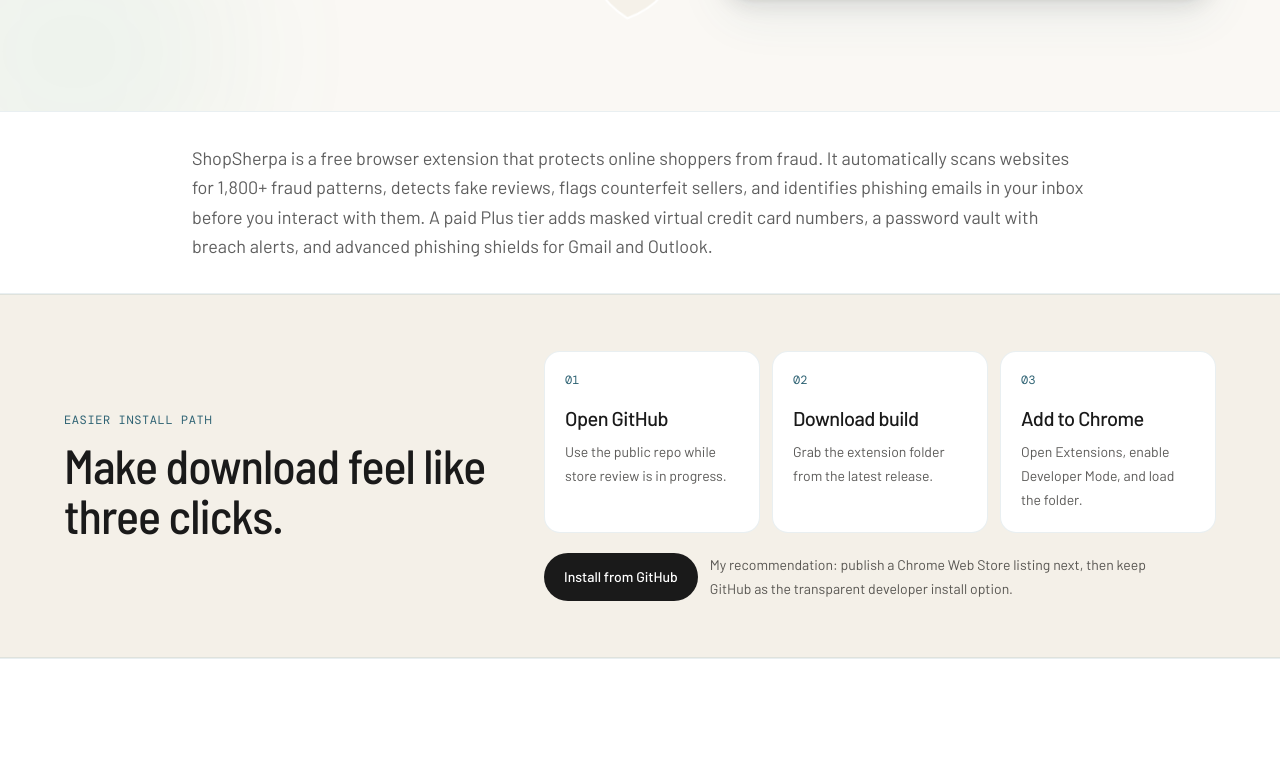
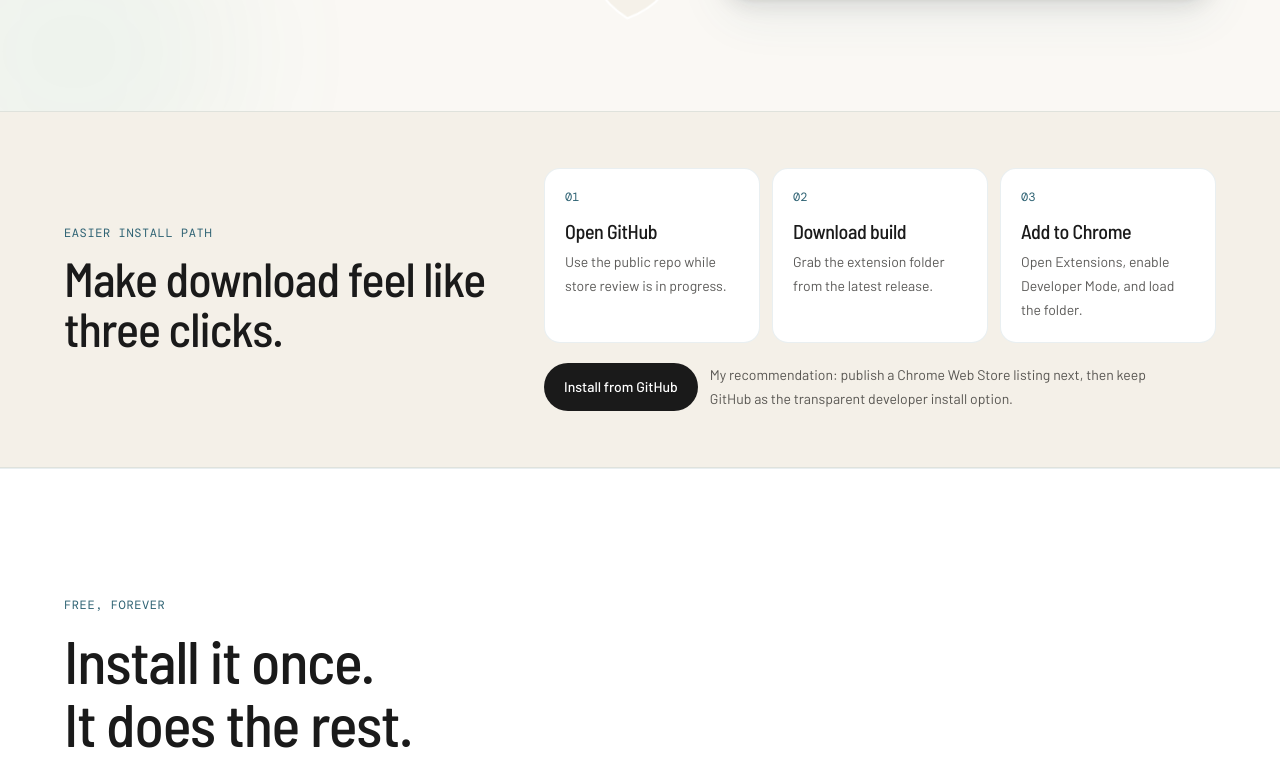
Before and after one commit to H0n3st1y/shopsherpa-landing, a Next.js app: page / in a window 1280 px wide. Shown: the part 817-1594 px from the top of the page. Built offline with nearby package versions, Linux system fonts and the light colour scheme; no server answers.

Commit message:
Add files via upload

```diff
--- a/app/layout.tsx
+++ b/app/layout.tsx
@@ -146,8 +146,6 @@
       "founder": { "@id": `${siteUrl}/#founder` },
       "sameAs": [
         "https://x.com/shop_sherpa",
-        "https://www.linkedin.com/company/shopsherpa",
-        "https://www.instagram.com/shop_sherpa/",
       ],
     },
 
@@ -171,9 +169,6 @@
       "name": "Anghelo Araujo Lazaro",
       "jobTitle": "Founder & CEO",
       "url": `${siteUrl}/team`,
-      "sameAs": [
-        "https://www.linkedin.com/in/angheloaraujolazaro/",
-      ],
       "worksFor": { "@id": `${siteUrl}/#organization` },
       "alumniOf": [
         {
--- a/app/page.tsx
+++ b/app/page.tsx
@@ -87,9 +87,14 @@
         <div aria-hidden className="blob-float-slow absolute -bottom-24 -left-24 size-80 rounded-full bg-[#1d9e75]/5 blur-3xl pointer-events-none" />
       </section>
 
-      <section id="what-is-shopsherpa" aria-label="What is ShopSherpa" className="border-y border-[#2e6273]/10 bg-white px-6 py-8 md:px-8">
-        <p className="mx-auto max-w-4xl text-base leading-relaxed text-[#1a1a1a]/70 md:text-lg">
-          ShopSherpa is a free browser extension that protects online shoppers from fraud. It automatically scans websites for 1,800+ fraud patterns, detects fake reviews, flags counterfeit sellers, and identifies phishing emails in your inbox before you interact with them. A paid Plus tier adds masked virtual credit card numbers, a password vault with breach alerts, and advanced phishing shields for Gmail and Outlook.
+      <section id="what-is-shopsherpa" aria-label="What is ShopSherpa" className="sr-only">
+        <p>
+          ShopSherpa is a free browser extension that protects online shoppers from fraud.
+          It automatically scans websites for 1,800+ fraud patterns, detects fake reviews,
+          flags counterfeit sellers, and identifies phishing emails in your inbox before you
+          interact with them. A paid Plus tier adds masked virtual credit card numbers, a
+          password vault with breach alerts, and advanced phishing shields for Gmail and
+          Outlook - available as a one-time $9.99 lifetime pre-order.
         </p>
       </section>
 
@@ -113,7 +118,7 @@
               ].map(([n, title, copy]) => (
                 <div key={title} className="rounded-2xl border border-[#2e6273]/10 bg-white p-5">
                   <p className="text-xs font-mono text-[#2e6273] mb-4">0{n}</p>
-                  <p className="text-xl font-medium tracking-tight mb-2">{title}</p>
+                  <h3 className="text-xl font-medium tracking-tight mb-2">{title}</h3>
                   <p className="text-sm leading-6 text-readable">{copy}</p>
                 </div>
               ))}
@@ -862,8 +867,6 @@
             <a href="/team" className="hover:text-white transition">Team</a>
             <a href="/product" className="hover:text-white transition">MiniUAV</a>
             <a href="https://x.com/shop_sherpa" className="hover:text-white transition">X</a>
-            <a href="https://www.linkedin.com/company/shopsherpa" className="hover:text-white transition">LinkedIn</a>
-            <a href="https://www.instagram.com/shop_sherpa/" className="hover:text-white transition">Instagram</a>
           </div>
           <div className="text-xs text-white/40">2026 ShopSherpa, made by Anghelo in Nashua NH</div>
         </div>
@@ -910,7 +913,7 @@
       <div className="size-10 rounded-full border-2 border-[#2e6273]/25 text-[#2e6273] flex items-center justify-center font-mono font-medium text-sm mb-6">
         {n}
       </div>
-      <p className="text-xl font-medium mb-3 tracking-tight">{title}</p>
+      <h3 className="text-xl font-medium mb-3 tracking-tight">{title}</h3>
       <p className="text-sm text-[#1a1a1a]/60 leading-relaxed">{copy}</p>
     </div>
   );
@@ -959,7 +962,7 @@
       <div className="flex items-start justify-between gap-4 mb-8">
         <div>
           <p className={`text-xs font-mono uppercase tracking-wider mb-3 ${featured ? "text-[#1d9e75]" : "text-[#2e6273]"}`}>{eyebrow}</p>
-          <p className="text-3xl md:text-4xl font-medium tracking-tight">{title}</p>
+          <h3 className="text-3xl md:text-4xl font-medium tracking-tight">{title}</h3>
         </div>
         {featured && (
           <span className="rounded-full bg-[#1d9e75]/15 border border-[#1d9e75]/25 px-3 py-1 text-xs font-mono text-[#1d9e75] shrink-0">
@@ -1007,7 +1010,7 @@
     <div className="card-hover bg-white rounded-2xl p-7 border border-[#2e6273]/10 h-full">
       <div className="size-10 rounded-xl bg-[#F4F0E8] flex items-center justify-center text-[#2e6273] mb-5">{icon}</div>
       <p className="text-xs font-mono uppercase tracking-wider text-[#2e6273]/50 mb-2">Coming early access</p>
-      <p className="text-xl font-medium tracking-tight mb-3">{title}</p>
+      <h3 className="text-xl font-medium tracking-tight mb-3">{title}</h3>
       <p className="text-sm text-[#1a1a1a]/60 leading-relaxed">{outcome}</p>
     </div>
   );
@@ -1040,7 +1043,7 @@
           {statusStyles.label}
         </span>
       </div>
-      <p className="text-xl font-medium tracking-tight mb-5">{title}</p>
+      <h3 className="text-xl font-medium tracking-tight mb-5">{title}</h3>
       <ul className="space-y-2.5">
         {items.map((item) => (
           <li key={item} className="flex items-start gap-2.5 text-sm text-[#1a1a1a]/65">
@@ -1061,7 +1064,7 @@
       className="card-hover group bg-[#FAF8F4] rounded-2xl p-7 border border-[#2e6273]/10 h-full flex flex-col"
     >
       <p className="text-xs font-mono uppercase tracking-wider text-[#2e6273]/60 mb-4">{tag}</p>
-      <p className="text-lg font-medium leading-snug tracking-tight mb-6 flex-1">{title}</p>
+      <h3 className="text-lg font-medium leading-snug tracking-tight mb-6 flex-1">{title}</h3>
       <div className="flex items-center justify-between pt-5 border-t border-[#2e6273]/10">
         <p className="text-xs text-[#1a1a1a]/40 font-mono">{read}</p>
         <svg
--- a/app/team/page.tsx
+++ b/app/team/page.tsx
@@ -65,12 +65,6 @@
                 <div className="flex flex-wrap gap-2 justify-center md:justify-start">
                   <span className="px-2.5 py-1 rounded-full bg-[#0d1f2d] text-white text-xs font-mono">Harvard CS50</span>
                   <span className="px-2.5 py-1 rounded-full bg-[#2e6273]/10 text-[#2e6273] text-xs font-mono">MIT Beaver Works</span>
-                  <a
-                    href="https://www.linkedin.com/in/angheloaraujolazaro/"
-                    className="px-2.5 py-1 rounded-full bg-[#2e6273]/10 text-[#2e6273] text-xs font-mono hover:bg-[#2e6273]/15 transition"
-                  >
-                    LinkedIn
-                  </a>
                 </div>
               </div>
             </ScrollFade>
@@ -198,8 +192,6 @@
             <Link href="/team" className="hover:text-white transition">Team</Link>
             <Link href="/product" className="hover:text-white transition">MiniUAV</Link>
             <a href="https://x.com/shop_sherpa" className="hover:text-white transition">X</a>
-            <a href="https://www.linkedin.com/company/shopsherpa" className="hover:text-white transition">LinkedIn</a>
-            <a href="https://www.instagram.com/shop_sherpa/" className="hover:text-white transition">Instagram</a>
           </div>
           <div className="text-xs text-white/40">2026 ShopSherpa, made by Anghelo in Nashua NH</div>
         </div>
```
